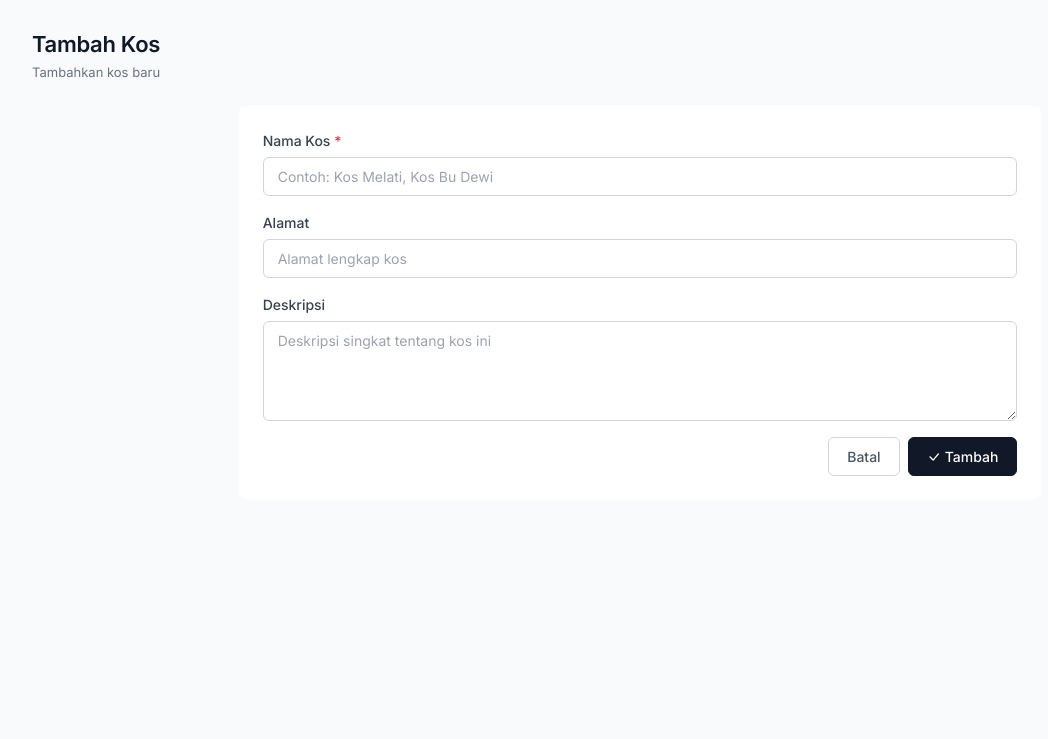
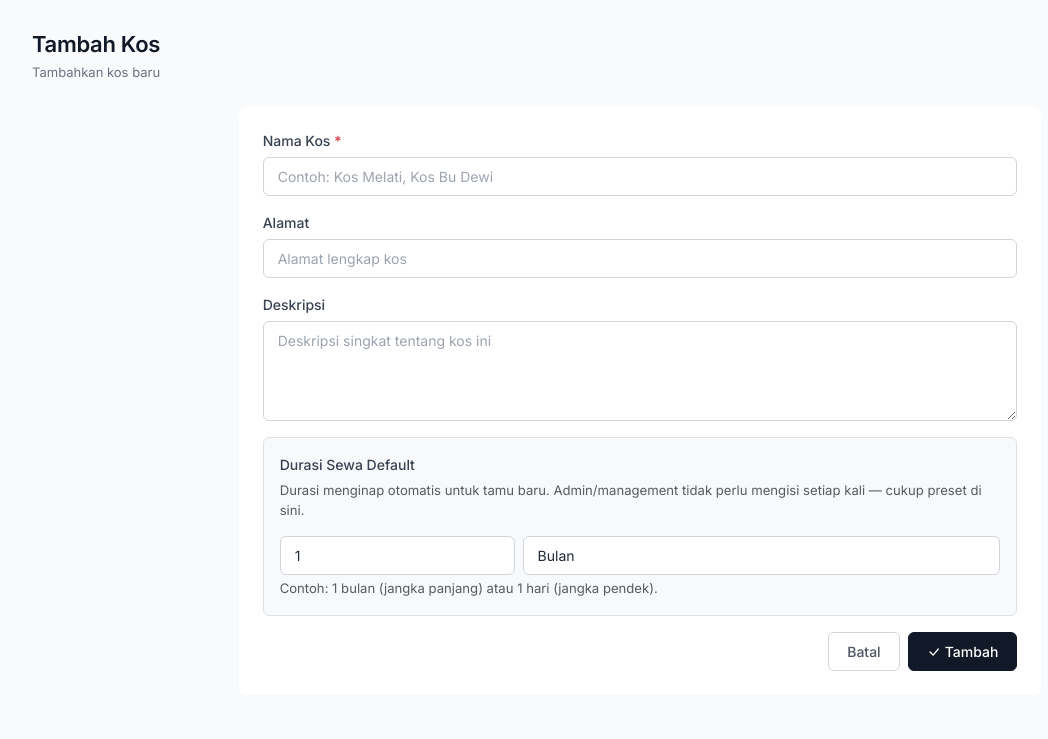
Before and after one commit to Gladbert/sistem_kos, a Flask app: page /kos/tambah in a window 1280 px wide. Shown: the part 61-800 px from the top of the page, without its empty margins (0-1048 px from the left). Run offline with Flask 3, Linux system fonts and the light colour scheme; a user stored in the database is signed in; tables that the repository leaves empty hold one stand-in row (values such as "Sample post").

Commit message:
feat: per-kos default stay preset (value+unit, editable by admin/management) - auto-fills booking end date in request form, room swap, and approve

```diff
--- a/models.py
+++ b/models.py
@@ -1,8 +1,34 @@
-from datetime import datetime, date
+from datetime import datetime, date, timedelta
+from calendar import monthrange
 from flask_login import UserMixin
 from werkzeug.security import generate_password_hash, check_password_hash
 from extensions import db
 import secrets
+
+
+# Allowed default-stay units, shared by kos preset + booking request forms
+DEFAULT_STAY_UNITS = ("hari", "minggu", "bulan", "tahun")
+
+
+def compute_keluar(tgl_masuk, value, unit):
+    """Compute a stay end date from a duration value+unit.
+    unit: hari | minggu | bulan | tahun. Reused by Kos preset and booking forms."""
+    v = value or 1
+    if unit == "hari":
+        return tgl_masuk + timedelta(days=v)
+    if unit == "minggu":
+        return tgl_masuk + timedelta(weeks=v)
+    if unit == "tahun":
+        try:
+            return tgl_masuk.replace(year=tgl_masuk.year + v)
+        except ValueError:  # 29 Feb -> 28 Feb
+            return tgl_masuk.replace(year=tgl_masuk.year + v, day=28)
+    # bulan — calendar months (rolling month-end)
+    bulan = tgl_masuk.month + v
+    tahun = tgl_masuk.year + (bulan - 1) // 12
+    bulan = ((bulan - 1) % 12) + 1
+    max_day = monthrange(tahun, bulan)[1]
+    return date(tahun, bulan, min(tgl_masuk.day, max_day))
 
 class Kos(db.Model):
     __tablename__ = "kos"
@@ -13,9 +39,17 @@ class Kos(db.Model):
     deskripsi = db.Column(db.Text)
     is_active = db.Column(db.Boolean, default=True)
     created_at = db.Column(db.DateTime, default=datetime.utcnow)
+    # Default stay duration preset (admin/management editable) so admins don't
+    # re-type it for every new guest. unit: hari | minggu | bulan | tahun
+    default_stay_value = db.Column(db.Integer, default=1)
+    default_stay_unit = db.Column(db.String(10), default="bulan")
 
     rooms = db.relationship("Room", backref="kos", lazy="dynamic")
     user_roles = db.relationship("UserKos", backref="kos", lazy="dynamic")
+
+    def default_keluar_date(self, tgl_masuk):
+        """Compute the stay end date from this kos's default stay preset."""
+        return compute_keluar(tgl_masuk, self.default_stay_value or 1, self.default_stay_unit or "bulan")
 
     @property
     def total_kamar(self):
--- a/routes/dashboard.py
+++ b/routes/dashboard.py
@@ -195,6 +195,9 @@ def approve_booking(id):
         return redirect(url_for("dashboard.admin"))
     booking.status = "aktif"
     booking.room.status = "terisi"
+    # apply kos default stay if the request came without an end date
+    if not booking.tanggal_keluar and booking.room and booking.room.kos:
+        booking.tanggal_keluar = booking.room.kos.default_keluar_date(booking.tanggal_masuk or date.today())
     log_activity(current_user.id, "Setujui booking", f"Kamar {booking.room.nomor_kamar} - {booking.client.nama_lengkap}", "Booking")
     create_notification(
         booking.user_id,
--- a/routes/kos.py
+++ b/routes/kos.py
@@ -5,6 +5,23 @@ from models import Kos, UserKos
 from helpers import log_activity, admin_or_management, get_or_404, safe_commit, sanitize, require_module_perm
 
 kos_bp = Blueprint("kos", __name__, url_prefix="/kos")
+
+DEFAULT_STAY_UNITS = ("hari", "minggu", "bulan", "tahun")
+
+
+def _parse_stay_preset(form, kos):
+    """Read default_stay_value/unit from form onto a kos object. Returns None or error msg."""
+    try:
+        val = int(form.get("default_stay_value", 1) or 1)
+    except (ValueError, TypeError):
+        return "Durasi sewa default harus angka."
+    if val < 1:
+        return "Durasi sewa default minimal 1."
+    unit = form.get("default_stay_unit", "bulan")
+    if unit not in DEFAULT_STAY_UNITS:
+        return "Satuan durasi sewa default tidak valid."
+    kos.default_stay_value = val
+    kos.default_stay_unit = unit
 
 @kos_bp.route("/pilih/<int:id>", methods=["POST"])
 @login_required
@@ -55,6 +72,12 @@ def tambah():
             alamat=sanitize(request.form.get("alamat", "")),
             deskripsi=sanitize(request.form.get("deskripsi", "")),
         )
+        err = _parse_stay_preset(request.form, kos)
+        if err:
+            flash(err, "danger")
+            submitted["default_stay_value"] = request.form.get("default_stay_value")
+            submitted["default_stay_unit"] = request.form.get("default_stay_unit")
+            return render_template("kos/form.html", kos=None, submitted=submitted)
         db.session.add(kos)
         try:
             safe_commit()
@@ -102,6 +125,10 @@ def edit(id):
         kos.nama = sanitize(nama)
         kos.alamat = sanitize(request.form.get("alamat", ""))
         kos.deskripsi = sanitize(request.form.get("deskripsi", ""))
+        err = _parse_stay_preset(request.form, kos)
+        if err:
+            flash(err, "danger")
+            return render_template("kos/form.html", kos=kos)
         try:
             safe_commit()
         except Exception:
--- a/routes/rooms.py
+++ b/routes/rooms.py
@@ -194,7 +194,8 @@ def edit(id):
                 booking.tanggal_keluar = date.today()
                 db.session.add(Booking(
                     user_id=new_client.id, room_id=room.id, tanggal_masuk=date.today(),
-                    tanggal_keluar=None, status="aktif", deposit=0,
+                    tanggal_keluar=room.kos.default_keluar_date(date.today()) if room.kos else None,
+                    status="aktif", deposit=0,
                     catatan="Dipindahkan dari penghuni sebelumnya via edit kamar"))
                 target = new_client
                 room.status = "terisi"
--- a/templates/kos/form.html
+++ b/templates/kos/form.html
@@ -34,6 +34,26 @@
                                   placeholder="Deskripsi singkat tentang kos ini">{{ kos.deskripsi if kos and kos.deskripsi else (submitted.deskripsi if submitted else '') }}</textarea>
                     </div>
 
+                    <div class="border rounded p-3 mb-3 bg-light">
+                        <label class="form-label fw-medium">Durasi Sewa Default</label>
+                        <p class="text-muted small mb-3">Durasi menginap otomatis untuk tamu baru. Admin/management tidak perlu mengisi setiap kali — cukup preset di sini.</p>
+                        <div class="row g-2">
+                            <div class="col-4">
+                                <input type="number" class="form-control" name="default_stay_value" min="1" value="{{ kos.default_stay_value if kos and kos.default_stay_value else (submitted.default_stay_value if submitted and submitted.default_stay_value else 1) }}">
+                            </div>
+                            <div class="col-8">
+                                <select name="default_stay_unit" class="form-select">
+                                    {% set units = [('hari','Hari'),('minggu','Minggu'),('bulan','Bulan'),('tahun','Tahun')] %}
+                                    {% set cur = (kos.default_stay_unit if kos and kos.default_stay_unit else (submitted.default_stay_unit if submitted and submitted.default_stay_unit else 'bulan')) %}
+                                    {% for val, label in units %}
+                                    <option value="{{ val }}" {% if cur == val %}selected{% endif %}>{{ label }}</option>
+                                    {% endfor %}
+                                </select>
+                            </div>
+                        </div>
+                        <div class="form-text">Contoh: 1 bulan (jangka panjang) atau 1 hari (jangka pendek).</div>
+                    </div>
+
                     <div class="d-flex gap-2 justify-content-end">
                         <a href="{{ url_for('kos.index') }}" class="btn btn-outline-secondary">Batal</a>
                         <button type="submit" class="btn btn-primary">
--- a/templates/kos/index.html
+++ b/templates/kos/index.html
@@ -33,6 +33,7 @@
                 <div class="d-flex gap-3 mb-3">
                     <span class="small"><i class="bi bi-door-open me-1"></i>{{ kos.total_kamar }} kamar</span>
                     <span class="small text-success"><i class="bi bi-person-check me-1"></i>{{ kos.kamar_terisi }} terisi</span>
+                    <span class="small text-muted"><i class="bi bi-hourglass-split me-1"></i>Default {{ kos.default_stay_value }} {{ kos.default_stay_unit }}</span>
                 </div>
                 <div class="d-flex gap-2">
                     {% if not (current_kos and current_kos.id == kos.id) %}
```
Also changed, not shown: routes/onboarding.py (+22 -12 lines), templates/onboarding/daftar.html (+10 -6 lines), supabase/migrations/20260812000000_kos_default_stay.sql (added).
